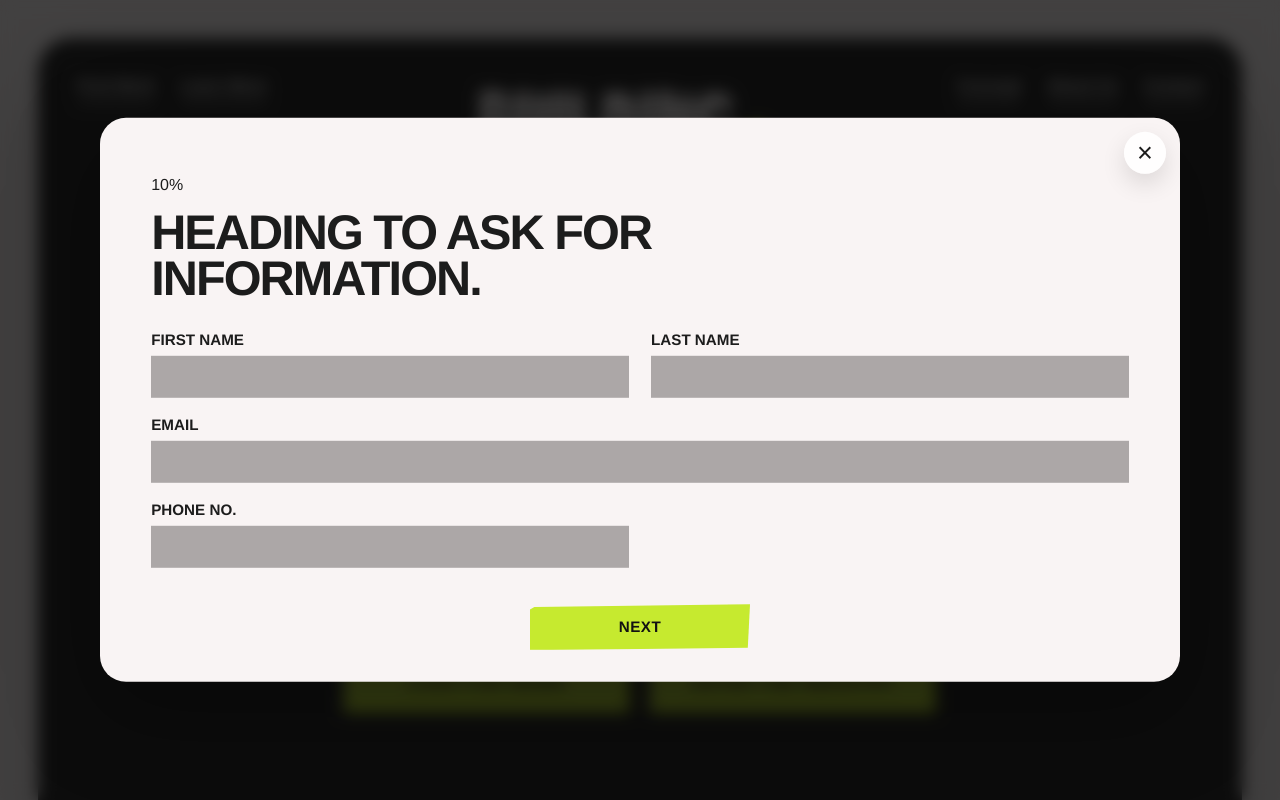
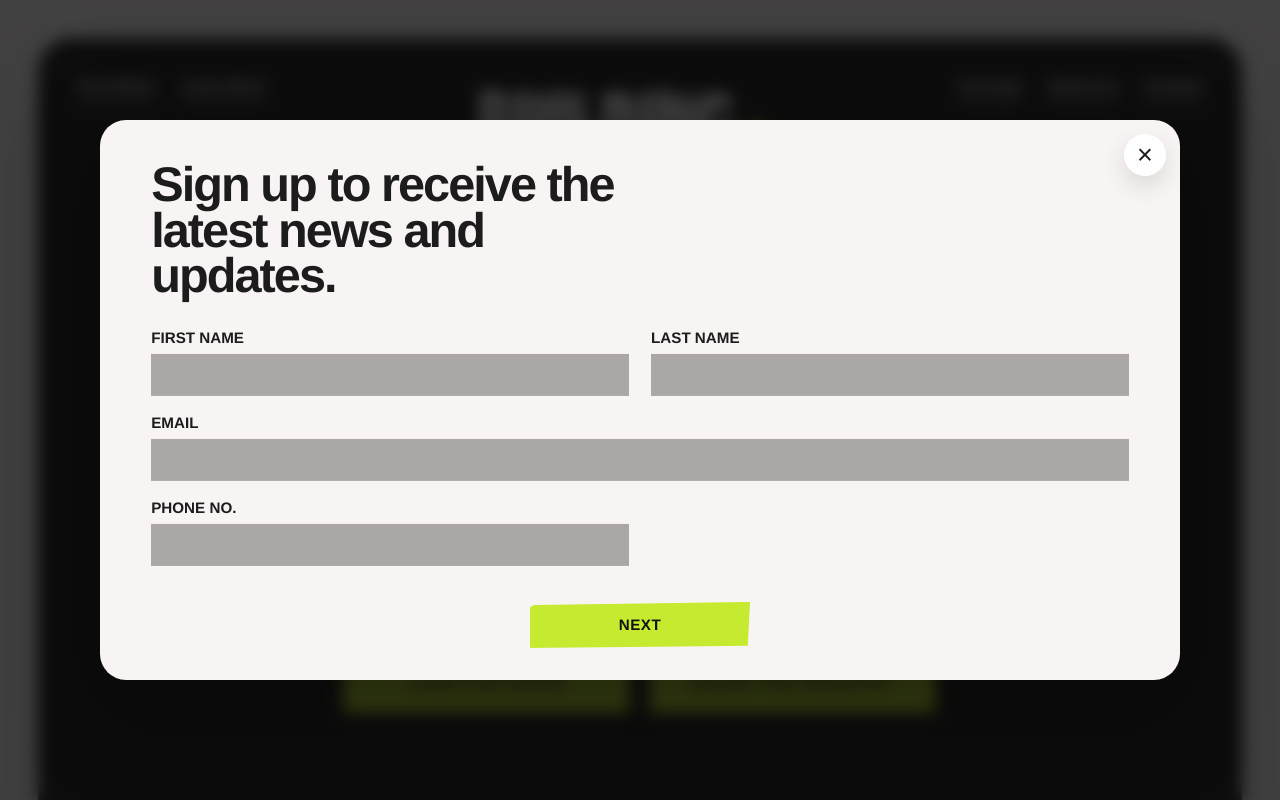
Before and after one commit to JamesMcCannCoding/BuildingBeyond, a Next.js app: page / in a window 1280 px wide. Both pictures are taken after a click on the button "LOOK FOR WORK". Shown: the top 800 px of the page. Built offline with nearby package versions, Linux system fonts and the light colour scheme.

Commit message:
Refactor signup CTA by removing progress display
Removed the signup progress section and updated the heading text.

```diff
--- a/components/signup-cta.tsx
+++ b/components/signup-cta.tsx
@@ -66,17 +66,8 @@ export default function SignupCta() {
         </button>
 
         <div className="signupShell">
-          <div className="signupProgress">
-            <p className="signupPercent">10%</p>
-            <div className="signupBar" aria-hidden="true">
-              <span className="signupBarFill" />
-            </div>
-          </div>
-
           <h2 id="signup-title" className="signupTitle">
-            HEADING TO ASK FOR
-            <br />
-            INFORMATION.
+            Sign up to receive the latest news and updates.
           </h2>
 
           <SubscriptionForm interestTag={interestTag} />
```
